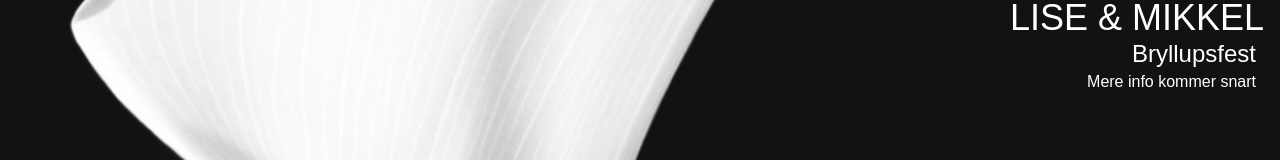
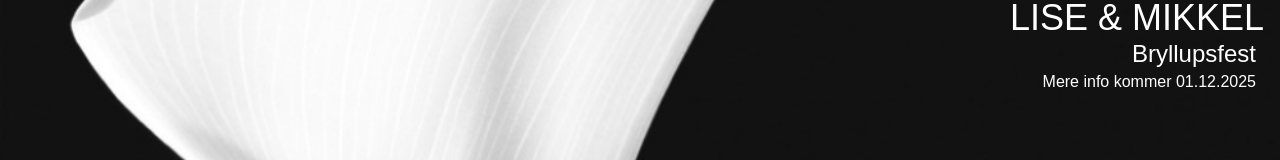
Before and after one commit to mikk39k1/wedding-site, a Next.js app: page / in a window 1280 px wide. Shown: the part 514-674 px from the top of the page. Built offline with nearby package versions, Linux system fonts and the light colour scheme.

Commit message:
Added info date

```diff
--- a/src/app/page.tsx
+++ b/src/app/page.tsx
@@ -11,7 +11,7 @@ export default function Home() {
       <div className="absolute bottom-1/5 right-4 flex flex-col items-end justify-center">
         <h1 className="text-4xl font-light text-right text-white">LISE & MIKKEL</h1>
         <h2 className="text-2xl text-right text-white mr-2">Bryllupsfest</h2>
-        <p className="text-right text-small mb-8 text-white mr-2">Mere info kommer snart</p>
+        <p className="text-right text-small mb-8 text-white mr-2">Mere info kommer 01.12.2025</p>
       </div>
 
       {/* <Image src="/images/bryllupsblomst.png" width={300} height={300} alt="Bryllupsblomst" /> */}
```
